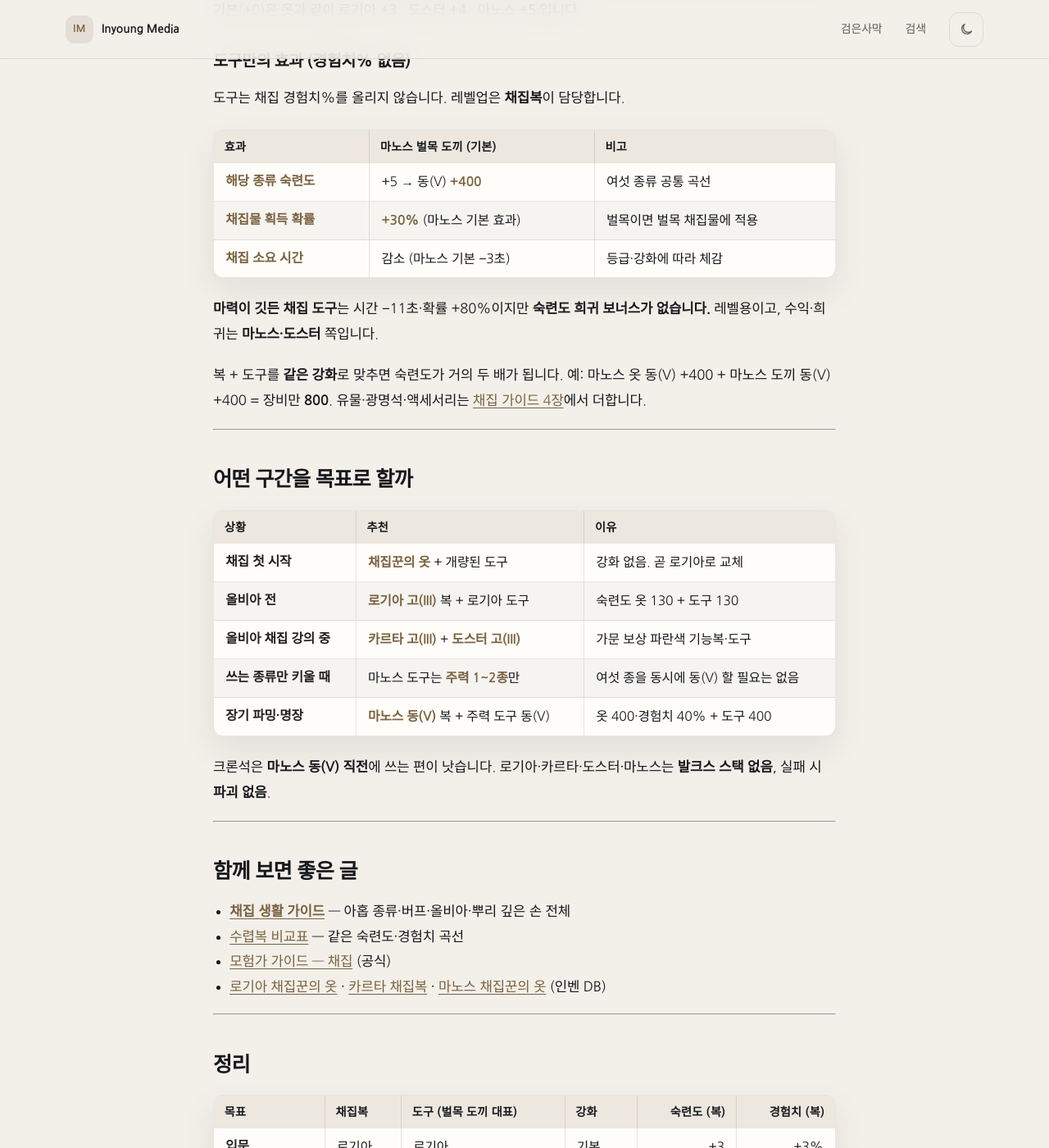
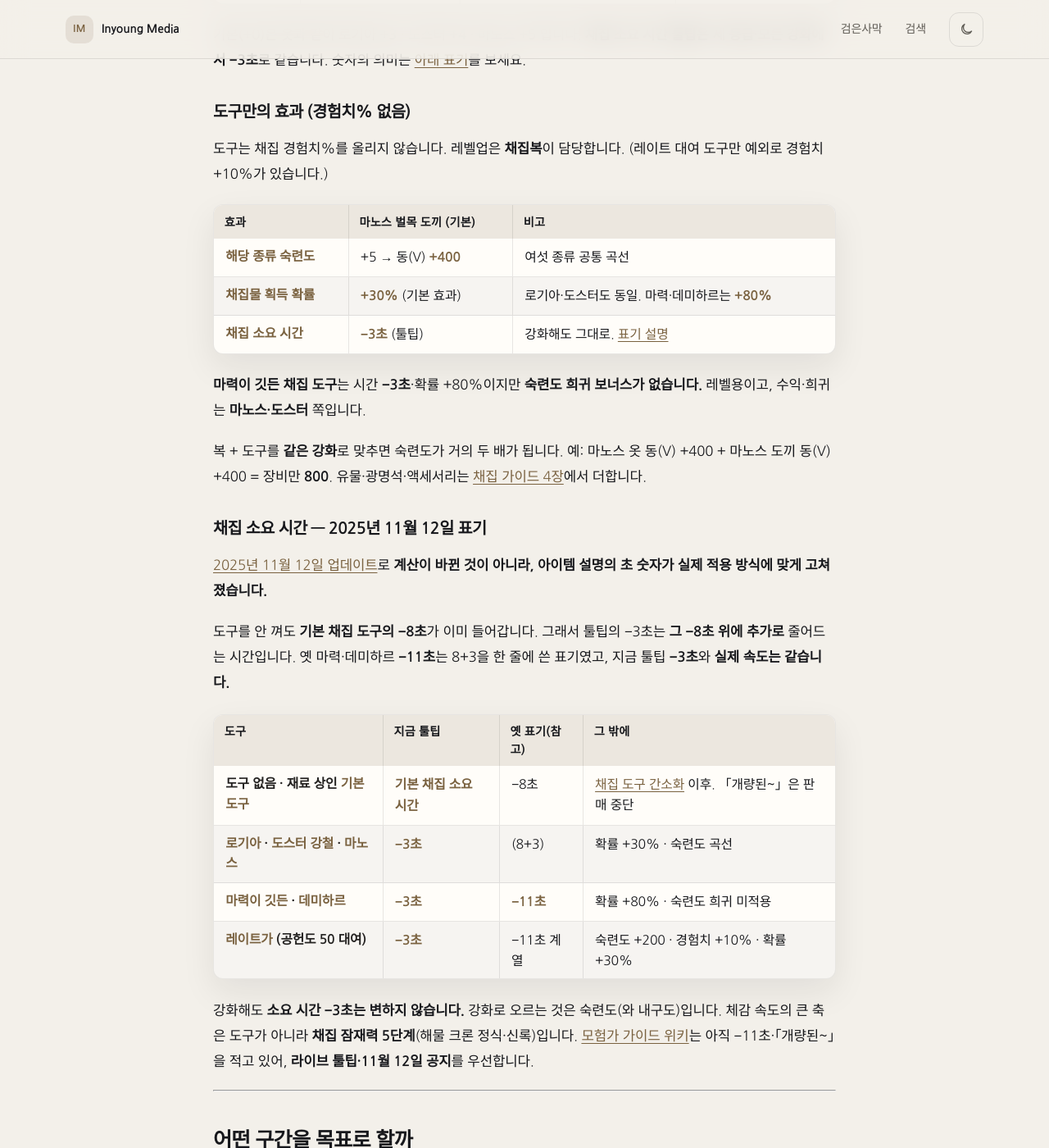
Before and after one commit to inyounglee/inyounglee.github.io, a Jekyll site: the page built from _posts/2026-09-18-gathering-gear-stats-comparison.md, in a window 1280 px wide and 1400 px high, scrolled down 5889 px. Shown: the whole window at 82% size. Built offline with Jekyll 4.4.1, drawn with Linux system fonts in a browser that asks for light colours; some web fonts are replaced; some of the changed text lies outside the part shown.

Commit message:
기준은 **2025년 11월 12일** [공식 업데이트](https://www.kr.playblackdesert.com/ko-KR/News/Detail?countryType=ko-KR&groupContentNo=14769)입니다. 그 이후 채집 소요 시간 계산·표기를 바꾼 패치는 없습니다. **실제 속도는 그대로**이고, 툴팁 숫자만 실제 적용 방식에 맞게 고쳐졌습니다.
도구를 안 껴도 **기본 −8초**가 이미 들어갑니다. 로기아·도스터·마노스·마력·데미하르·레이트의 **−3초**는 그 위에 붙는 추가분입니다. 옛 마력·데미하르 **−11초**는 8+3을 한 줄에 쓴 표기였고, 지금 −3초와 **체감은 같습니다.** 강화해도 시간은 변하지 않습니다. 인벤 툴팁도 마노스·마력·데미하르 모두 **채집 소요 시간 −3초**입니다.

이에 맞춰 두 글을 고쳤습니다.

**채집 가이드**
- 입문 도구를 「개량된~」에서 **기본 도구(또는 도구 없이)** 로 바꿨습니다. 「개량된~」은 [도구 간소화](https://www.kr.playblackdesert.com/Adventure/History?_groupMasterNo=12670) 이후 판매하지 않습니다.
- 데미하르·레이트·마력 도구를 **−3초**로 맞췄습니다.
- 잠재력은 도구 차감 **뒤에** 적용된다고 적었습니다.

**장비 비교표**
- [소요 시간 표기](http://127.0.0.1:4000/blackdesert/2026/09/18/gathering-gear-stats-comparison/#gather-time) 절을 넣었습니다. 로기아·도스터·마노스는 강화와 무관하게 툴팁 **−3초**, 확률 +30%입니다.
- 마력·데미하르는 −11초 → **−3초**(확률 +80%).

공식 모험가 가이드 위키는 아직 −11초·「개량된~」을 적고 있어, 글에 **라이브 툴팁·11월 12일 공지를 우선**한다고 밝혀 두었습니다.

```diff
--- a/_posts/2026-09-18-gathering-gear-stats-comparison.md
+++ b/_posts/2026-09-18-gathering-gear-stats-comparison.md
@@ -11,7 +11,7 @@ featured: false
 
 아래 수치는 **2026년 9월 기준 한국 검은사막 PC판**입니다. 채집복은 상의·장갑·신발·투구 슬롯, 채집 도구는 **벌목 도끼**를 대표로 적었습니다. 호미·곡괭이·수액·도축·무두질 도구의 **숙련도 곡선은 벌목 도끼와 같습니다.** 액세서리·유물·버프는 **포함하지 않았습니다.**
 
-채집 입문·종류·올비아 보상 등 전체 흐름은 **[채집 생활 가이드](https://www.inyounglee.kr/blackdesert/2026/09/18/gathering-lifeskill-guide/)** 에서 다룹니다. 이 글은 **채집복·도구의 단계별 숙련도·경험치%** 만 비교합니다.
+채집 입문·종류·올비아 보상 등 전체 흐름은 **[채집 생활 가이드](https://www.inyounglee.kr/blackdesert/2026/09/18/gathering-lifeskill-guide/)** 에서 다룹니다. 이 글은 **채집복·도구의 단계별 숙련도·경험치%** 와 **채집 소요 시간 표기**를 비교합니다.
 
 수렵복과 숫자 곡선이 같으므로, 수렵만 볼 때는 **[수렵복 비교표](https://www.inyounglee.kr/blackdesert/2026/09/01/hunting-armor-stats-comparison/)** 를 보세요.
 
@@ -19,7 +19,7 @@ featured: false
 
 채집복은 **채집 전체 숙련도**와 **채집 경험치 획득량%** 를 올려 줍니다. 숙련도는 채집량·특수·희귀 재료 확률에 영향을 주고, 경험치%는 레벨업 속도를 직접 좌우합니다.
 
-채집 도구는 **해당 종류의 숙련도**(벌목이면 벌목 숙련도)를 올립니다. 경험치%는 옷에 있고, 도구에는 없습니다. 대신 마노스 도구에는 **채집물 획득 확률·채집 시간 감소**가 붙습니다.
+채집 도구는 **해당 종류의 숙련도**(벌목이면 벌목 숙련도)를 올립니다. 경험치%는 옷에 있고, 도구에는 없습니다. 대신 로기아·도스터·마노스 도구에는 **채집물 획득 확률 +30% · 채집 소요 시간 −3초**가 붙습니다. 시간 숫자의 의미는 [아래 표기 설명](#gather-time)을 보세요.
 
 강화 단계 표기는 한국 클라이언트 기준입니다.
 
@@ -152,21 +152,36 @@ featured: false
 | **유(IV)** | 200 | 250 | **300** |
 | **동(V)** | 280 | 330 | **400** |
 
-기본(+0)은 옷과 같이 로기아 **+3** · 도스터 **+4** · 마노스 **+5** 입니다.
+기본(+0)은 옷과 같이 로기아 **+3** · 도스터 **+4** · 마노스 **+5** 입니다. **채집 소요 시간 툴팁은 세 등급·모든 강화에서 −3초**로 같습니다. 숫자의 의미는 [아래 표기](#gather-time)를 보세요.
 
 ### 도구만의 효과 (경험치% 없음)
 
-도구는 채집 경험치%를 올리지 않습니다. 레벨업은 **채집복**이 담당합니다.
+도구는 채집 경험치%를 올리지 않습니다. 레벨업은 **채집복**이 담당합니다. (레이트 대여 도구만 예외로 경험치 +10%가 있습니다.)
 
 | 효과 | 마노스 벌목 도끼 (기본) | 비고 |
 | --- | --- | --- |
 | **해당 종류 숙련도** | +5 → 동(V) **+400** | 여섯 종류 공통 곡선 |
-| **채집물 획득 확률** | **+30%** (마노스 기본 효과) | 벌목이면 벌목 채집물에 적용 |
-| **채집 소요 시간** | 감소 (마노스 기본 −3초) | 등급·강화에 따라 체감 |
+| **채집물 획득 확률** | **+30%** (기본 효과) | 로기아·도스터도 동일. 마력·데미하르는 **+80%** |
+| **채집 소요 시간** | **−3초** (툴팁) | 강화해도 그대로. [표기 설명](#gather-time) |
 
-**마력이 깃든 채집 도구**는 시간 −11초·확률 +80%이지만 **숙련도 희귀 보너스가 없습니다.** 레벨용이고, 수익·희귀는 **마노스·도스터** 쪽입니다.
+**마력이 깃든 채집 도구**는 시간 **−3초**·확률 +80%이지만 **숙련도 희귀 보너스가 없습니다.** 레벨용이고, 수익·희귀는 **마노스·도스터** 쪽입니다.
 
 복 + 도구를 **같은 강화**로 맞추면 숙련도가 거의 두 배가 됩니다. 예: 마노스 옷 동(V) +400 + 마노스 도끼 동(V) +400 = 장비만 **800**. 유물·광명석·액세서리는 [채집 가이드 4장](https://www.inyounglee.kr/blackdesert/2026/09/18/gathering-lifeskill-guide/)에서 더합니다.
+
+### 채집 소요 시간 — 2025년 11월 12일 표기 {#gather-time}
+
+[2025년 11월 12일 업데이트](https://www.kr.playblackdesert.com/ko-KR/News/Detail?countryType=ko-KR&groupContentNo=14769)로 **계산이 바뀐 것이 아니라, 아이템 설명의 초 숫자가 실제 적용 방식에 맞게 고쳐졌습니다.**
+
+도구를 안 껴도 **기본 채집 도구의 −8초**가 이미 들어갑니다. 그래서 툴팁의 −3초는 **그 −8초 위에 추가로** 줄어드는 시간입니다. 옛 마력·데미하르 **−11초**는 8+3을 한 줄에 쓴 표기였고, 지금 툴팁 **−3초**와 **실제 속도는 같습니다.**
+
+| 도구 | 지금 툴팁 | 옛 표기(참고) | 그 밖에 |
+| --- | --- | --- | --- |
+| 도구 없음 · 재료 상인 **기본 도구** | **기본 채집 소요 시간** | −8초 | [채집 도구 간소화](https://www.kr.playblackdesert.com/Adventure/History?_groupMasterNo=12670) 이후. 「개량된~」은 판매 중단 |
+| **로기아** · **도스터 강철** · **마노스** | **−3초** | (8+3) | 확률 +30% · 숙련도 곡선 |
+| **마력이 깃든** · **데미하르** | **−3초** | **−11초** | 확률 +80% · 숙련도 희귀 미적용 |
+| **레이트가** (공헌도 50 대여) | **−3초** | −11초 계열 | 숙련도 +200 · 경험치 +10% · 확률 +30% |
+
+강화해도 **소요 시간 −3초는 변하지 않습니다.** 강화로 오르는 것은 숙련도(와 내구도)입니다. 체감 속도의 큰 축은 도구가 아니라 **채집 잠재력 5단계**(해물 크론 정식·신록)입니다. [모험가 가이드 위키](https://www.kr.playblackdesert.com/ko-kr/Wiki?wikiNo=97)는 아직 −11초·「개량된~」을 적고 있어, **라이브 툴팁·11월 12일 공지**를 우선합니다.
 
 ---
 
@@ -174,7 +189,7 @@ featured: false
 
 | 상황 | 추천 | 이유 |
 | --- | --- | --- |
-| 채집 첫 시작 | **채집꾼의 옷** + 개량된 도구 | 강화 없음. 곧 로기아로 교체 |
+| 채집 첫 시작 | **채집꾼의 옷** + 기본 도구(또는 도구 없이) | 기본 소요 시간. 곧 로기아로 교체 |
 | 올비아 전 | **로기아 고(III)** 복 + 로기아 도구 | 숙련도 옷 130 + 도구 130 |
 | 올비아 채집 강의 중 | **카르타 고(III)** + **도스터 고(III)** | 가문 보상 파란색 기능복·도구 |
 | 쓰는 종류만 키울 때 | 마노스 도구는 **주력 1~2종**만 | 여섯 종을 동시에 동(V) 할 필요는 없음 |
@@ -187,6 +202,7 @@ featured: false
 ## 함께 보면 좋은 글
 
 - **[채집 생활 가이드](https://www.inyounglee.kr/blackdesert/2026/09/18/gathering-lifeskill-guide/)** — 아홉 종류·버프·올비아·뿌리 깊은 손 전체
+- [11월 12일 채집 소요 시간 표기 (공식)](https://www.kr.playblackdesert.com/ko-KR/News/Detail?countryType=ko-KR&groupContentNo=14769) — 기본 −8초 · 툴팁은 추가 초
 - [수렵복 비교표](https://www.inyounglee.kr/blackdesert/2026/09/01/hunting-armor-stats-comparison/) — 같은 숙련도·경험치 곡선
 - [모험가 가이드 — 채집](https://www.kr.playblackdesert.com/ko-kr/Wiki?wikiNo=97) (공식)
 - [로기아 채집꾼의 옷](https://black.inven.co.kr/dataninfo/item/?code=705513) · [카르타 채집복](https://black.inven.co.kr/dataninfo/item/?code=705515) · [마노스 채집꾼의 옷](https://black.inven.co.kr/dataninfo/item/?code=705517) (인벤 DB)
```
Also changed, not shown: _posts/2026-09-18-gathering-lifeskill-guide.md (+18 -14 lines), .cursor/cli.json (added).
